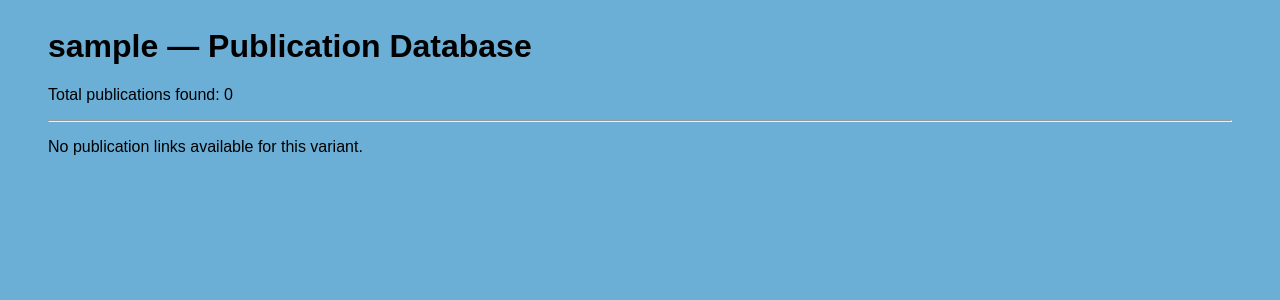
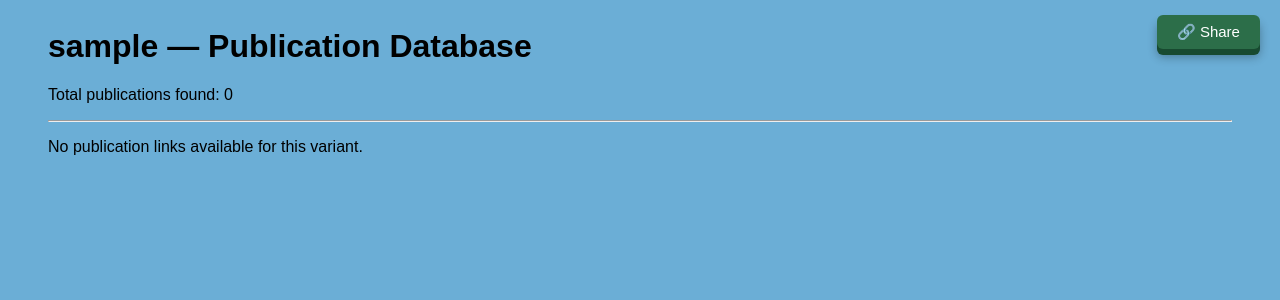
Before and after one commit to zaibankhan/zaibankhan-ndmBlast, a Flask app: a page that uses templates/publications.html in a window 1280 px wide. Shown: the top 300 px of the page. Run offline with Flask 3, Linux system fonts and the light colour scheme.

Commit message:
Update result screenshots and publications page styling

```diff
--- a/templates/publications.html
+++ b/templates/publications.html
@@ -24,9 +24,55 @@
     font-size: 14px;
   }
   .pub-link:hover { background: #f0f0f0; }
+  .btn-3d {
+    color: white;
+    padding: 8px 20px;
+    font-size: 15px;
+    font-family: Arial, sans-serif;
+    border: none;
+    border-radius: 6px;
+    cursor: pointer;
+    transform: perspective(600px) translateZ(0);
+    box-shadow: 0 6px 0 var(--btn-shadow, #333), 0 8px 10px rgba(0,0,0,0.3);
+    transition: transform 0.15s ease, box-shadow 0.15s ease;
+    position: relative;
+    top: 0;
+  }
+  .btn-3d:hover {
+    transform: perspective(600px) translateZ(18px) translateY(-4px);
+    box-shadow: 0 12px 0 var(--btn-shadow, #333),
+                0 16px 20px rgba(0,0,0,0.35),
+                0 0 18px 6px var(--btn-glow, rgba(255,255,255,0.4)),
+                0 18px 30px var(--btn-glow, rgba(255,255,255,0.25));
+  }
+  .btn-3d:active {
+    transform: perspective(600px) translateZ(4px) translateY(2px);
+    box-shadow: 0 2px 0 var(--btn-shadow, #333),
+                0 4px 6px rgba(0,0,0,0.2),
+                0 0 8px 3px var(--btn-glow, rgba(255,255,255,0.3));
+  }
 </style>
 </head>
 <body>
+<button id="shareBtn" onclick="shareThisPage()" class="btn-3d" style="position:fixed; top:15px; right:20px; background-color:#2c6e49; z-index:1000; --btn-shadow:#184a30; --btn-glow:rgba(46,204,113,0.55);">
+  🔗 Share
+</button>
+<script>
+function shareThisPage() {
+  var url = window.location.href;
+  if (navigator.share) {
+    navigator.share({ title: document.title, url: url }).catch(function(){});
+  } else {
+    navigator.clipboard.writeText(url).then(function() {
+      var btn = document.getElementById("shareBtn");
+      var original = btn.innerHTML;
+      btn.innerHTML = "✅ Link Copied!";
+      setTimeout(function(){ btn.innerHTML = original; }, 1800);
+    });
+  }
+}
+</script>
+
 
 <h1>{{ variant_id }} — Publication Database</h1>
 <p>Total publications found: {{ links|length }}</p>
```
Also changed, not shown: blastn-result.png, blastp-result.png, homepage.png.
